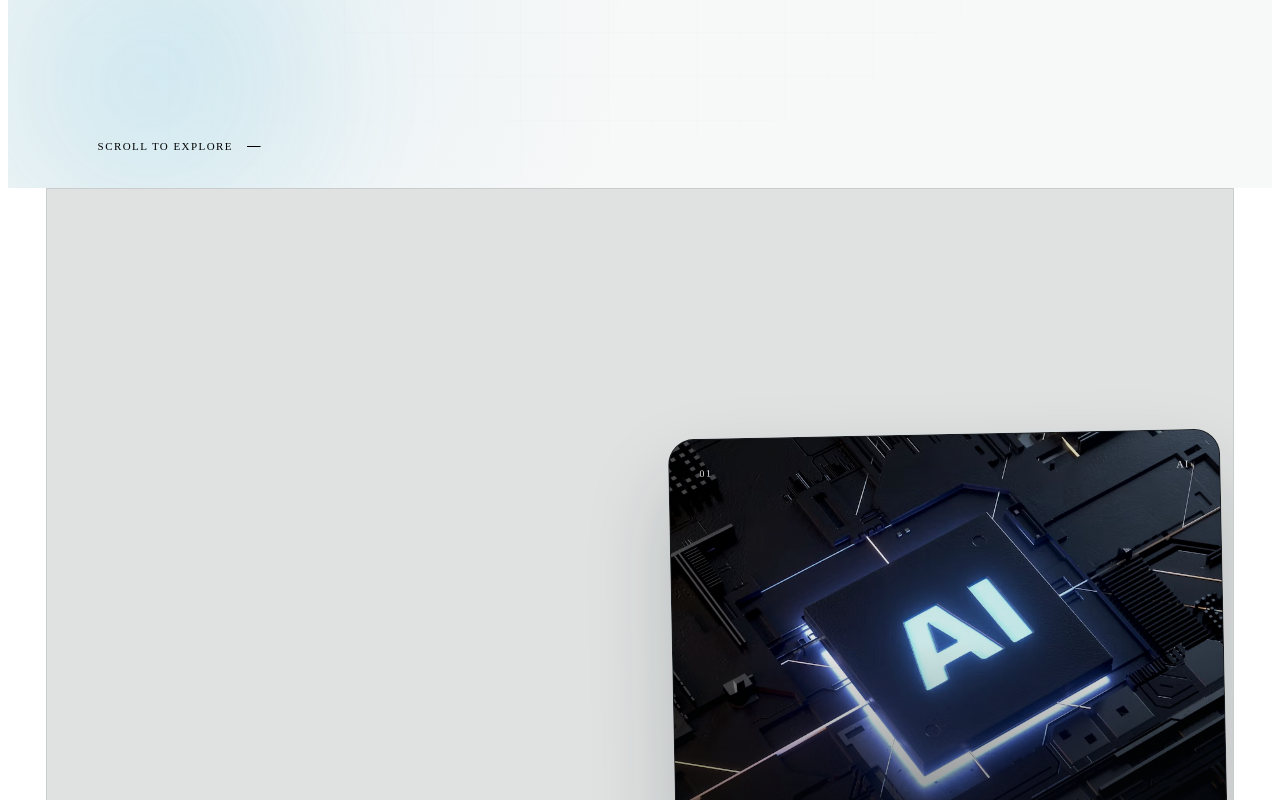
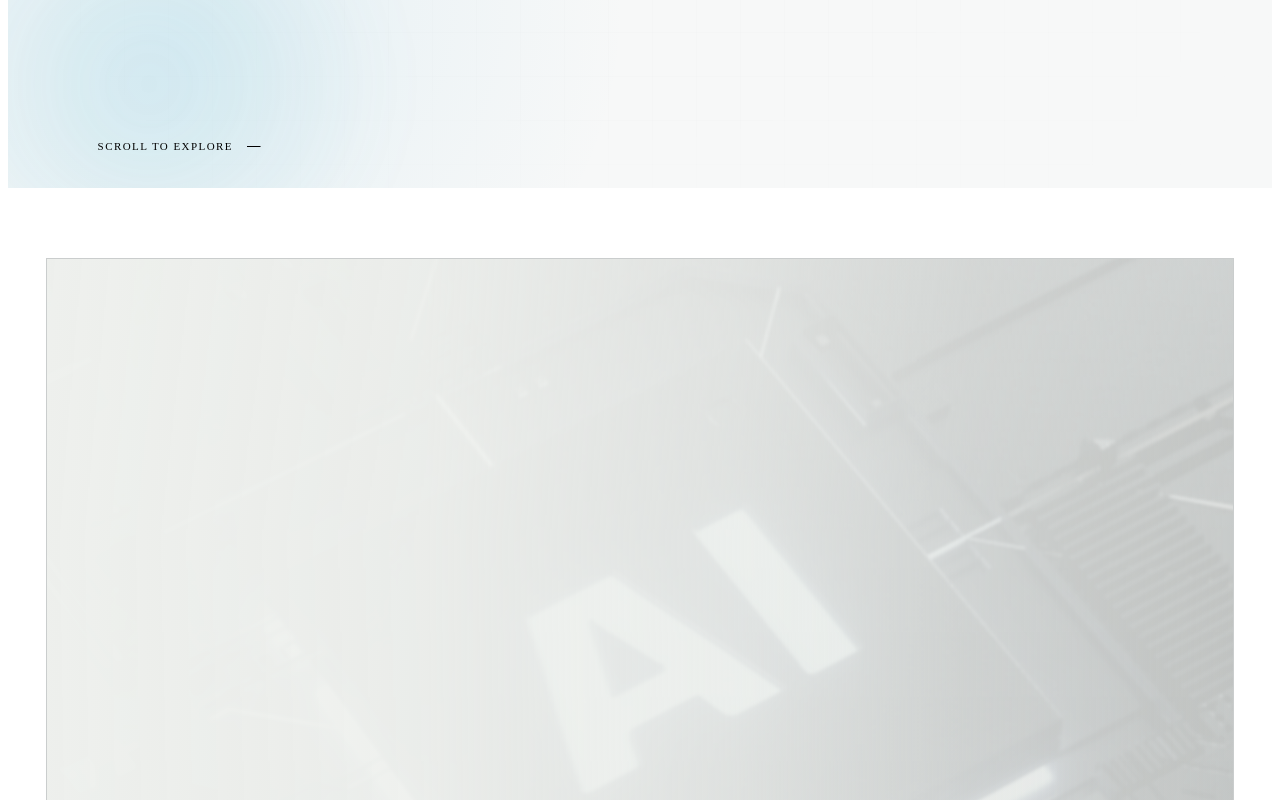
Before and after one commit to Dpehect/Trionn, a Next.js app: page / in a window 1280 px wide. Shown: the part 840-1640 px from the top of the page. Built offline with nearby package versions, Linux system fonts and the light colour scheme.

Commit message:
final l1

```diff
--- a/app/globals.css
+++ b/app/globals.css
@@ -1039,3 +1039,141 @@
     bottom: 18px;
   }
 }
+
+/* Background image treatment for first section */
+.layer-card{position:relative;overflow:hidden}
+.layer-card::before{
+ content:"";
+ position:absolute;inset:0;
+ background-size:cover;
+ background-position:center;
+ transform:scale(1.08);
+ opacity:.18;
+ filter:grayscale(.35) saturate(.45) blur(2px);
+ z-index:0;
+}
+.layer-card--1::before{background-image:url('/layer-images/ai-automation.jpg')}
+.layer-card--2::before{background-image:url('/layer-images/software-systems.jpg')}
+.layer-card--3::before{background-image:url('/layer-images/digital-products.jpg')}
+.layer-card--4::before{background-image:url('/layer-images/european-delivery.jpg')}
+
+.layer-card::after{
+ content:"";
+ position:absolute;inset:0;
+ background:
+ linear-gradient(90deg,
+ rgba(242,243,241,.94) 0%,
+ rgba(242,243,241,.82) 42%,
+ rgba(242,243,241,.58) 70%,
+ rgba(242,243,241,.35) 100%);
+ z-index:1;
+ pointer-events:none;
+}
+.layer-copy,.layer-visual{position:relative;z-index:2}
+.layer-visual--image{display:none;}
+
+
+/* Final first-section background image system */
+.layer-card::before {
+  display: none !important;
+}
+
+.layer-background {
+  position: absolute;
+  inset: -6%;
+  z-index: 0;
+  background-size: cover;
+  background-position: center;
+  opacity: .2;
+  filter: grayscale(.38) saturate(.42) contrast(1.02) blur(1.5px);
+  transform: scale(1.08);
+  will-change: transform;
+  pointer-events: none;
+}
+
+.layer-card--1 .layer-background {
+  background-position: 50% 52%;
+  opacity: .21;
+}
+
+.layer-card--2 .layer-background {
+  background-position: 46% 50%;
+  opacity: .18;
+}
+
+.layer-card--3 .layer-background {
+  background-position: 50% 54%;
+  opacity: .2;
+}
+
+.layer-card--4 .layer-background {
+  background-position: 50% 48%;
+  opacity: .17;
+}
+
+.layer-card::after {
+  background:
+    linear-gradient(
+      90deg,
+      rgba(240, 242, 239, .96) 0%,
+      rgba(240, 242, 239, .9) 32%,
+      rgba(240, 242, 239, .7) 58%,
+      rgba(240, 242, 239, .44) 78%,
+      rgba(240, 242, 239, .28) 100%
+    ),
+    linear-gradient(
+      to bottom,
+      rgba(255,255,255,.08),
+      transparent 30%,
+      rgba(26,32,36,.04)
+    );
+  z-index: 1;
+}
+
+.layer-copy {
+  max-width: 650px;
+  padding: clamp(28px, 3vw, 54px);
+  border-radius: 24px;
+  background: rgba(238, 240, 237, .22);
+  backdrop-filter: blur(2px);
+}
+
+.layer-copy h2 {
+  text-wrap: balance;
+}
+
+.layer-copy p {
+  color: #4e585f;
+}
+
+.layer-visual--image {
+  display: none !important;
+}
+
+@media (max-width: 800px) {
+  .layer-background {
+    inset: -8%;
+    opacity: .16;
+  }
+
+  .layer-card::after {
+    background:
+      linear-gradient(
+        to bottom,
+        rgba(240,242,239,.94) 0%,
+        rgba(240,242,239,.82) 48%,
+        rgba(240,242,239,.58) 100%
+      );
+  }
+
+  .layer-copy {
+    padding: 24px 20px;
+    background: rgba(238,240,237,.3);
+  }
+}
+
+@media (prefers-reduced-motion: reduce) {
+  .layer-background {
+    transform: scale(1.08) !important;
+  }
+}
--- a/components/layered-homepage.tsx
+++ b/components/layered-homepage.tsx
@@ -183,6 +183,31 @@ export function LayeredHomepage() {
         );
       });
 
+      gsap.utils.toArray<HTMLElement>(".layer-card").forEach((card, index) => {
+        const background = card.querySelector<HTMLElement>(".layer-background");
+        if (!background) return;
+
+        gsap.fromTo(
+          background,
+          {
+            yPercent: index % 2 === 0 ? -4 : -2,
+            scale: 1.08,
+          },
+          {
+            yPercent: index % 2 === 0 ? 5 : 4,
+            scale: 1.12,
+            ease: "none",
+            scrollTrigger: {
+              trigger: card,
+              start: "top bottom",
+              end: "bottom top",
+              scrub: 1.6,
+              invalidateOnRefresh: true,
+            },
+          },
+        );
+      });
+
       gsap.fromTo(
         ".selected-cases__title",
         { yPercent: 38, opacity: 0, filter: "blur(10px)" },
@@ -318,6 +343,11 @@ export function LayeredHomepage() {
             key={layer.title}
             style={{ zIndex: index + 1 }}
           >
+            <div
+              className="layer-background"
+              style={{ backgroundImage: `url(${layer.image})` }}
+              aria-hidden="true"
+            />
             <div className="layer-copy">
               <span className="eyebrow">{layer.eyebrow}</span>
               <h2>{layer.title}</h2>
```
Also changed, not shown: 1 other file (tests, documents, lock files or other folders).
